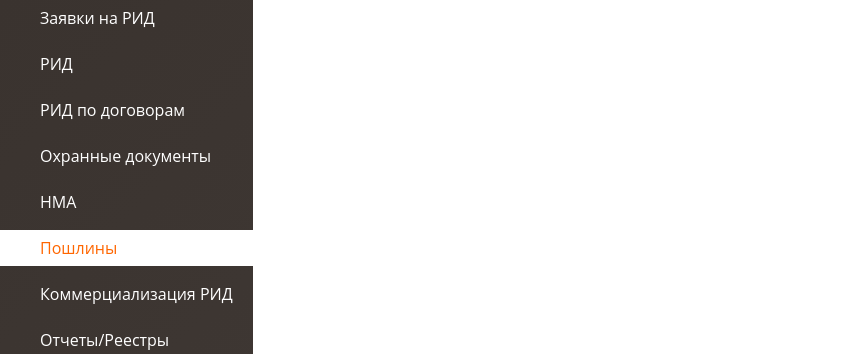
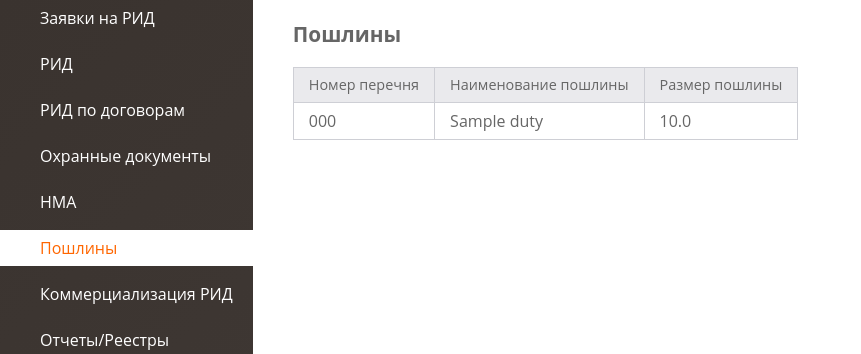
Before and after one commit to nikita250996/ria-project, a Django app: a page that uses ria_project/application/templates/duties.html in a window 1280 px wide. Shown: the part 72-426 px from the top of the page, without its empty margins (0-861 px from the left). Run offline with Django 3.2, Linux system fonts and the light colour scheme; a user stored in the database is signed in; tables that the repository leaves empty hold one stand-in row (values such as "Sample post").

Commit message:
update ground-model

```diff
--- a/ria_project/application/models.py
+++ b/ria_project/application/models.py
@@ -15,6 +15,7 @@ class ContractType(models.Model):
 #   index - индекс площадки
 #   address - адрес площадки
 class Ground(models.Model):
+    ground_code = models.IntegerField(default=0)
     phone = models.CharField(max_length=50, null=True)
     index = models.CharField(max_length=20, null=True)
     address = models.CharField(max_length=100, blank=False, null=True)
@@ -191,15 +192,3 @@ class LegalPerson(Person):
     fax = models.CharField(max_length=100, blank=False, null=True)
     site = models.CharField(max_length=100, blank=False, null=True)
     email = models.CharField(max_length=100, blank=False, null=True)
-
-
-# удалить тестовые модели ниже
-# class Test2(models.Model):
-#     name = models.CharField(max_length=100)
-#
-# class Test1(models.Model):
-#     name = models.CharField(max_length=100)
-#     t2 = models.ManyToManyField(Test2)
-#
-# class JustTest(models.Model):
-#     tdate = models.DateTimeField('just test date')
--- a/ria_project/application/templates/base_template.html
+++ b/ria_project/application/templates/base_template.html
@@ -48,9 +48,9 @@
 		<div class="col col-1-2">
 			<main class="content">
 				<!-- Таблица -->
-                <section>
+        <section>
 					{% block table %}
-                    {% endblock %}
+          {% endblock %}
 				</section>
 				<!-- Форма -->
 				<section>
--- a/ria_project/application/templates/duties.html
+++ b/ria_project/application/templates/duties.html
@@ -16,3 +16,26 @@
     </ul>
 </nav>
 {% endblock %}
+
+
+{% block table %}
+<table class="table">
+    <caption class="table-name">Пошлины</caption>
+    <thead class="table-header">
+        <tr>
+            <th scope="col">Номер перечня</th>
+            <th scope="col">Наименование пошлины</th>
+            <th scope="col">Размер пошлины</th>
+        </tr>
+    </thead>
+    <tbody class="table-body">
+        {% for obj in duties %}
+          <tr>
+            <td>{{ obj.order_number }}</td>
+            <td>{{ obj.name }}</td>
+            <td>{{ obj.size }}</td>
+          </tr>
+        {% endfor %}
+    </tbody>
+</table>
+{% endblock %}
--- a/ria_project/application/views.py
+++ b/ria_project/application/views.py
@@ -37,7 +37,8 @@ def intangible_assets(request):
 # пошлины
 @login_required
 def duties(request):
-    return render(request, 'duties.html')
+    duties = Duty.objects.all()
+    return render(request, 'duties.html', {'duties': duties})
 
 
 # коммерциализация рид
```
